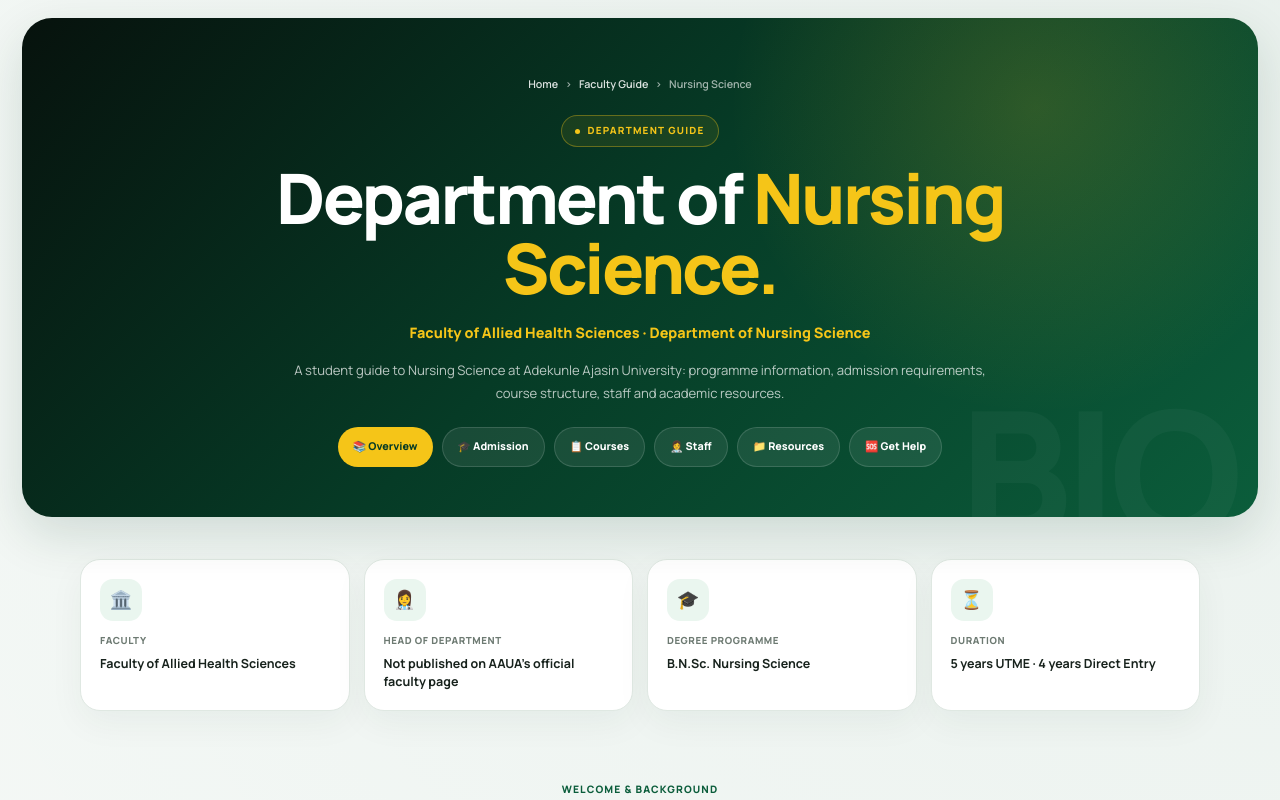
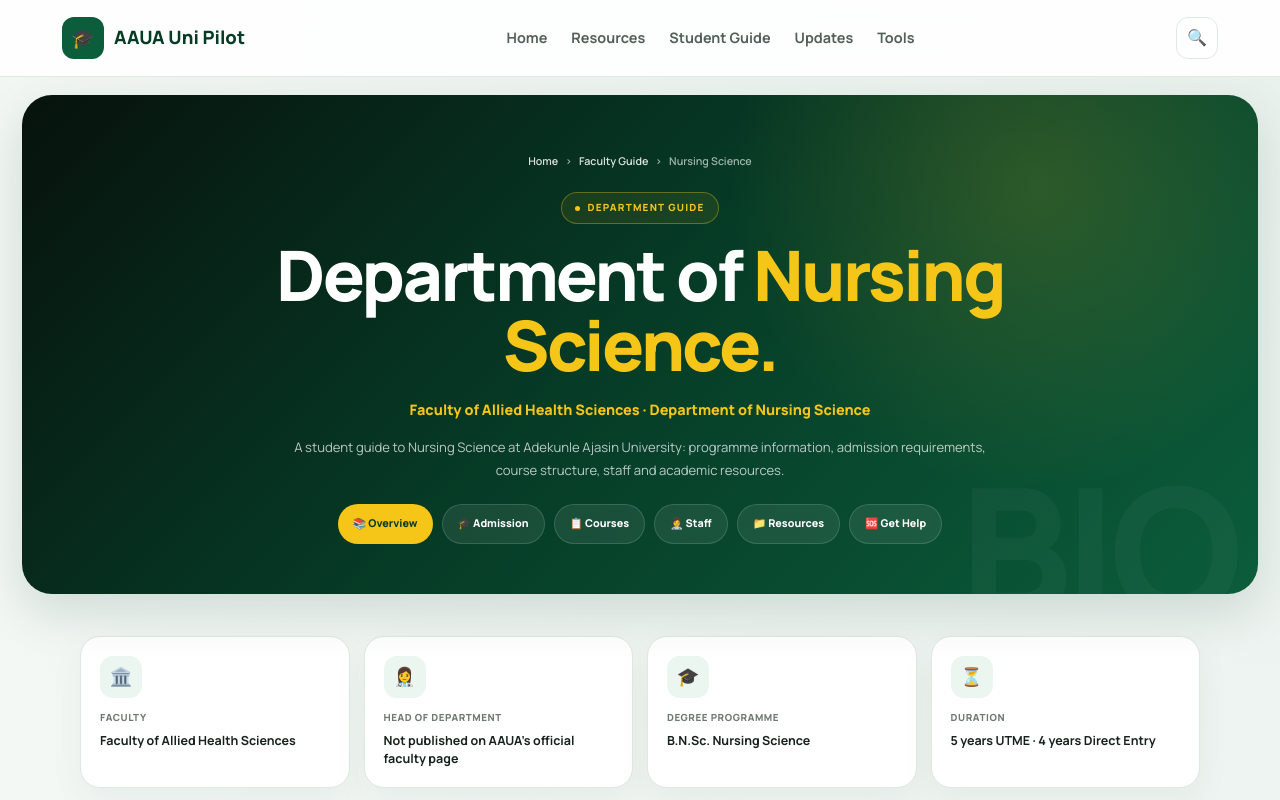
Before and after one commit to heritagekorodele30-ui/Heritage_unipilot, a plain HTML site: page nursing-science.html in a window 1280 px wide. Shown: the top 800 px of the page. Drawn offline with Linux system fonts and the light colour scheme.

Commit message:
Align Nursing Science page shell with ICT department template

```diff
--- a/nursing-science.html
+++ b/nursing-science.html
@@ -1,6 +1,4 @@
 <!DOCTYPE html>
-<!DOCTYPE html>
-
 <html lang="en">
 <head>
 <meta charset="utf-8"/>
@@ -262,6 +260,80 @@
   <link rel="stylesheet" href="site-navigation.css">
 </head>
 <body class="department-page">
+
+<header class="header">
+
+    <nav class="navbar">
+
+      <a
+        href="index.html"
+        class="brand"
+      >
+
+        <span class="brand-icon">
+          🎓
+        </span>
+
+        <span>
+          AAUA Uni Pilot
+        </span>
+
+      </a>
+
+
+      <div class="desktop-nav">
+
+        <a href="index.html">
+          Home
+        </a>
+
+        <a href="resources.html">
+          Resources
+        </a>
+
+        <a href="guide.html">
+          Student Guide
+        </a>
+
+        <a href="updates.html">
+          Updates
+        </a>
+
+        <a href="tools.html" class="active">
+          Tools
+        </a>
+
+      </div>
+
+
+      <div class="nav-actions">
+
+        <a
+          href="search.html"
+          class="icon-btn"
+          aria-label="Search AAUA Uni Pilot"
+          title="Search AAUA Uni Pilot"
+          style="display:grid;place-items:center;text-decoration:none;"
+        >
+          🔍
+        </a>
+
+
+        <button
+          class="menu-btn"
+          id="menuBtn"
+          type="button"
+          aria-label="Open menu"
+        >
+          ☰
+        </button>
+
+      </div>
+
+    </nav>
+
+  </header>
+
 <section class="department-hero"><div class="department-hero-content">
 <div class="breadcrumb"><a href="index.html">Home</a><span>›</span><a href="faculty-guide.html">Faculty Guide</a><span>›</span><span>Nursing Science</span></div>
 <span class="department-label">Department Guide</span>
```
